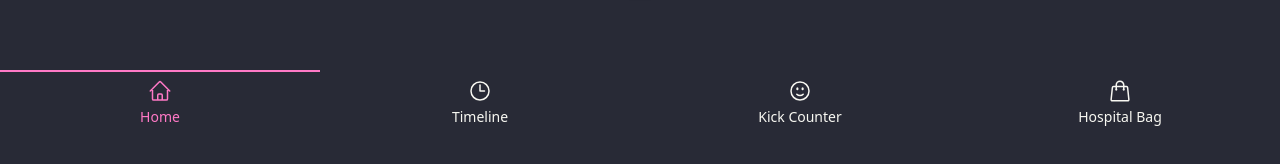
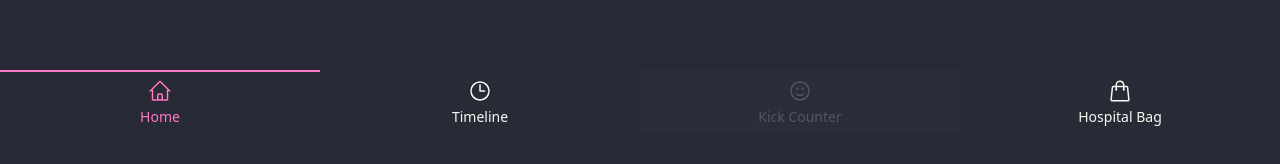
Before and after one commit to ehte92/contraction-timer, a React (Vite) app: page / in a window 1280 px wide. Shown: the part 666-830 px from the top of the page. Built offline with nearby package versions, Linux system fonts and the light colour scheme.

Commit message:
Disable button and add functionality to hospital bag button in BottomNav

```diff
--- a/src/components/BottomNav/index.tsx
+++ b/src/components/BottomNav/index.tsx
@@ -50,7 +50,7 @@ const BottomNav = () => {
         </svg>
         <span className="btm-nav-label">Timeline</span>
       </button>
-      <button>
+      <button disabled>
         <svg
           xmlns="http://www.w3.org/2000/svg"
           fill="none"
@@ -67,7 +67,10 @@ const BottomNav = () => {
         </svg>
         <span className="btm-nav-label">Kick Counter</span>
       </button>
-      <button>
+      <button
+        className={`${isActive("/hospital-bag")}`}
+        onClick={() => navigate({ to: "/hospital-bag" })}
+      >
         <svg
           xmlns="http://www.w3.org/2000/svg"
           fill="none"
```
